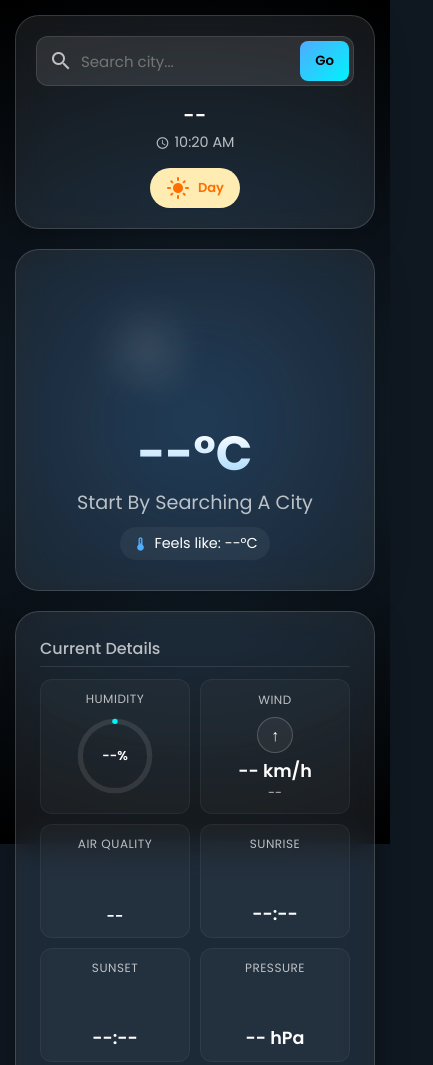
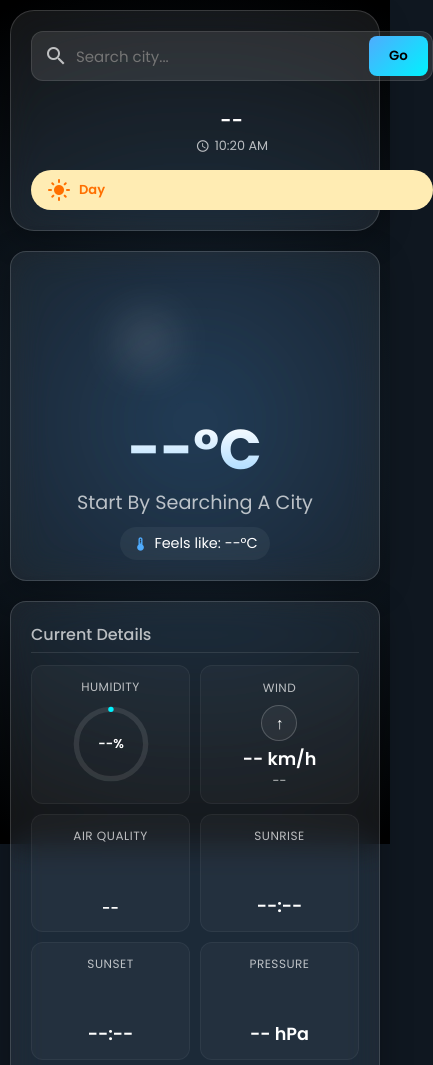
Before and after one commit to MevinuMethdam/weather-app1.0, a plain HTML site: page index.html in a window 390 px wide. Shown: the top 1065 px of the page, 433 px wide, since content can reach past the window. Drawn offline with Linux system fonts and the light colour scheme; no server answers.

```diff
--- a/style.css
+++ b/style.css
@@ -19,7 +19,7 @@
     color: var(--text-main);
     min-height: 100vh;
     padding: 20px;
-    overflow-x: hidden;
+    overflow-x: hidden; /* Prevents horizontal scroll on mobile */
 }
 
 .dynamic-bg {
@@ -43,15 +43,11 @@
     border-radius: var(--radius-lg);
 }
 
+/* Header Improvements for Mobile */
 .dashboard-header {
     display: flex; justify-content: space-between; align-items: center;
     padding: 16px 24px; margin-bottom: 20px; gap: 15px; flex-wrap: wrap;
 }
-
-/* Header Sections Adjustment */
-.left-row, .right-row { flex: 1; display: flex; }
-.center-row { flex: 2; display: flex; flex-direction: column; align-items: center; text-align: center; }
-.right-row { justify-content: flex-end; }
 
 .search-box {
     display: flex; align-items: center; background: rgba(255,255,255,0.1);
@@ -64,24 +60,26 @@
 .search-box input {
     background: transparent; border: none; outline: none;
     color: #fff; flex: 1; font-size: 15px; height: 40px;
-    min-width: 0; /* Prevent flex overflow */
+    min-width: 0; /* Fix flexbox overflow on small screens */
 }
 .glass-btn {
     background: var(--accent-gradient); border: none;
     border-radius: 8px; padding: 0 20px; height: 40px;
     color: #000; font-weight: 600; cursor: pointer;
-    transition: transform 0.2s; white-space: nowrap;
+    transition: transform 0.2s;
+    white-space: nowrap;
 }
 .glass-btn:hover { transform: scale(1.05); }
 
-.city-title { font-size: 1.4rem; font-weight: 600; letter-spacing: 0.5px; }
-.time-badge { display: flex; align-items: center; gap: 5px; justify-content: center; color: var(--text-muted); font-size: 0.9rem; margin-top: 2px; }
+.center-row { text-align: center; }
+.city-title { font-size: 1.4rem; font-weight: 600; letter-spacing: 0.5px; word-break: break-word; }
+.time-badge { display: flex; align-items: center; gap: 5px; justify-content: center; color: var(--text-muted); font-size: 0.9rem; margin-top: 2px; flex-wrap: wrap; }
 .time-badge .material-icons { font-size: 14px; }
 
 .theme-badge {
     display: flex; align-items: center; gap: 8px; padding: 8px 16px;
     border-radius: 30px; font-size: 13px; font-weight: 600;
-    cursor: pointer; transition: 0.3s;
+    cursor: default; transition: 0.3s;
 }
 .theme-badge[data-theme="Day"] { background: #ffecb3; color: #ff6f00; }
 .theme-badge[data-theme="Night"] { background: #37474f; color: #eceff1; }
@@ -98,8 +96,8 @@
     display: flex; flex-direction: column; align-items: center; justify-content: center;
     min-height: 400px; text-align: center;
 }
-.weather-icon-wrap { position: relative; width: 180px; height: 180px; }
-.weather-icon { width: 100%; height: 100%; filter: drop-shadow(0 10px 20px rgba(0,0,0,0.2)); animation: float 6s ease-in-out infinite; }
+.weather-icon-wrap { position: relative; width: 180px; height: 180px; max-width: 100%; }
+.weather-icon { width: 100%; height: 100%; filter: drop-shadow(0 10px 20px rgba(0,0,0,0.2)); animation: float 6s ease-in-out infinite; object-fit: contain; }
 @keyframes float { 0%, 100% { transform: translateY(0); } 50% { transform: translateY(-10px); } }
 .icon-glow { position: absolute; inset: 20%; background: radial-gradient(circle, rgba(255,255,255,0.2), transparent 70%); filter: blur(20px); z-index: -1; }
 
@@ -109,7 +107,7 @@
 .feels-chip .material-icons { font-size: 16px; color: #4facfe; }
 
 .details-grid { display: grid; grid-template-columns: repeat(auto-fit, minmax(100px, 1fr)); gap: 12px; margin-bottom: 20px; }
-.detail-item { background: rgba(255,255,255,0.03); border-radius: 12px; padding: 12px; text-align: center; border: 1px solid rgba(255,255,255,0.05); display: flex; flex-direction: column; align-items: center; justify-content: center; }
+.detail-item { background: rgba(255,255,255,0.03); border-radius: 12px; padding: 12px; text-align: center; border: 1px solid rgba(255,255,255,0.05); display: flex; flex-direction: column; align-items: center; justify-content: center; min-height: 110px; }
 
 .detail-title {
     font-size: 0.75rem;
@@ -140,21 +138,21 @@
 
 .section-title { font-size: 1rem; font-weight: 500; color: var(--text-muted); margin-bottom: 12px; border-bottom: 1px solid rgba(255,255,255,0.1); padding-bottom: 5px; }
 
-.hourly-container { overflow-x: auto; padding-bottom: 10px; }
+.hourly-container { overflow-x: auto; padding-bottom: 10px; -webkit-overflow-scrolling: touch; }
 .hourly-items { display: flex; gap: 10px; }
 .hourly-item { min-width: 80px; background: rgba(255,255,255,0.05); padding: 12px; border-radius: 12px; text-align: center; display: flex; flex-direction: column; align-items: center; gap: 8px; }
 
 .forecast-items { display: grid; grid-template-columns: repeat(auto-fit, minmax(80px, 1fr)); gap: 10px; }
 .forecast-item { background: rgba(255,255,255,0.05); padding: 12px; border-radius: 12px; text-align: center; display: flex; flex-direction: column; align-items: center; gap: 5px; }
 
-.toast-box { position: fixed; top: 20px; right: 20px; z-index: 1000; display: flex; flex-direction: column; gap: 10px; }
+.toast-box { position: fixed; top: 20px; right: 20px; z-index: 1000; display: flex; flex-direction: column; gap: 10px; max-width: 90%; }
 .toast {
     background: rgba(23, 23, 23, 0.95); backdrop-filter: blur(10px);
     color: #fff; padding: 12px 20px; border-radius: 8px;
     border-left: 4px solid; box-shadow: 0 5px 15px rgba(0,0,0,0.3);
     display: flex; align-items: center; gap: 10px;
     transform: translateX(120%); transition: transform 0.3s ease;
-    font-size: 0.9rem; min-width: 250px;
+    font-size: 0.9rem; min-width: 250px; max-width: 100%;
 }
 .toast.show { transform: translateX(0); }
 .toast.error { border-color: #ff5252; }
@@ -173,69 +171,70 @@
 }
 @keyframes spin { to { transform: rotate(360deg); } }
 
-/* =========================================
-   MOBILE RESPONSIVE ADJUSTMENTS
-   ========================================= */
+/* --- IMPROVED MOBILE RESPONSIVENESS --- */
 
-/* Tablets and Small Laptops (Max 1024px) */
+/* Tablets and smaller laptops */
 @media (max-width: 1024px) {
-    .dashboard-grid { grid-template-columns: 1fr; }
-    .current-weather-panel { min-height: auto; padding: 30px; }
+    .dashboard-grid {
+        grid-template-columns: 1fr; /* Stack columns earlier for better touch targets */
+        gap: 20px;
+    }
+    .current-weather-panel {
+        flex-direction: row; /* Show weather info side-by-side on tablet */
+        justify-content: space-around;
+        min-height: auto;
+        padding: 30px;
+        gap: 20px;
+    }
+    .details-grid { grid-template-columns: repeat(4, 1fr); }
 }
 
-/* Mobile Devices (Max 768px) */
+/* Mobile Devices (Large phones/Portrait Tablets) */
 @media (max-width: 768px) {
     body { padding: 15px; }
 
     .dashboard-header {
         flex-direction: column;
-        gap: 15px;
+        align-items: stretch;
         padding: 20px;
     }
 
-    .left-row, .center-row, .right-row {
-        width: 100%;
-        justify-content: center;
-        align-items: center;
+    .search-box { max-width: 100%; margin-bottom: 10px; }
+
+    .dashboard-grid { grid-template-columns: 1fr; }
+
+    .current-weather-panel {
+        flex-direction: column; /* Stack back to column on mobile */
+        min-height: auto;
+        padding: 30px 20px;
     }
 
-    .search-box {
-        max-width: 100%; /* Full width search */
-    }
+    .details-grid { grid-template-columns: repeat(3, 1fr); }
+
+    .main-temp { font-size: 4rem; }
+
+    .hourly-container::-webkit-scrollbar { display: none; } /* Hide scrollbar for cleaner look */
+}
+
+/* Small Mobile Devices */
+@media (max-width: 480px) {
+    body { padding: 10px; }
+
+    .panel { padding: 20px; border-radius: var(--radius-md); }
 
     .details-grid {
-        grid-template-columns: repeat(3, 1fr);
-    }
-
-    .main-temp { font-size: 3.5rem; }
-
-    .theme-badge {
-        margin: 0 auto; /* Center the theme badge */
-    }
-}
-
-/* Small Mobile Devices (Max 480px) */
-@media (max-width: 480px) {
-    .details-grid {
-        grid-template-columns: repeat(2, 1fr); /* 2 columns looks better on small screens */
+        grid-template-columns: repeat(2, 1fr); /* 2 Columns looks best on small screens */
         gap: 10px;
     }
 
-    .detail-item { padding: 10px; }
+    .hourly-item { min-width: 70px; font-size: 0.85rem; padding: 10px; }
 
-    .hourly-item { min-width: 70px; font-size: 0.9rem; }
+    .main-temp { font-size: 3.5rem; }
+    .weather-icon-wrap { width: 140px; height: 140px; }
 
     .city-title { font-size: 1.2rem; }
+    .time-badge { font-size: 0.8rem; }
 
-    .weather-icon-wrap { width: 140px; height: 140px; }
-
-    .main-temp { font-size: 3rem; }
-
-    .glass-btn { padding: 0 15px; }
-
-    .toast {
-        width: 90%;
-        right: 5%;
-        min-width: auto;
-    }
+    .toast-box { left: 20px; right: 20px; width: auto; max-width: none; }
+    .toast { min-width: auto; width: 100%; }
 }
```
